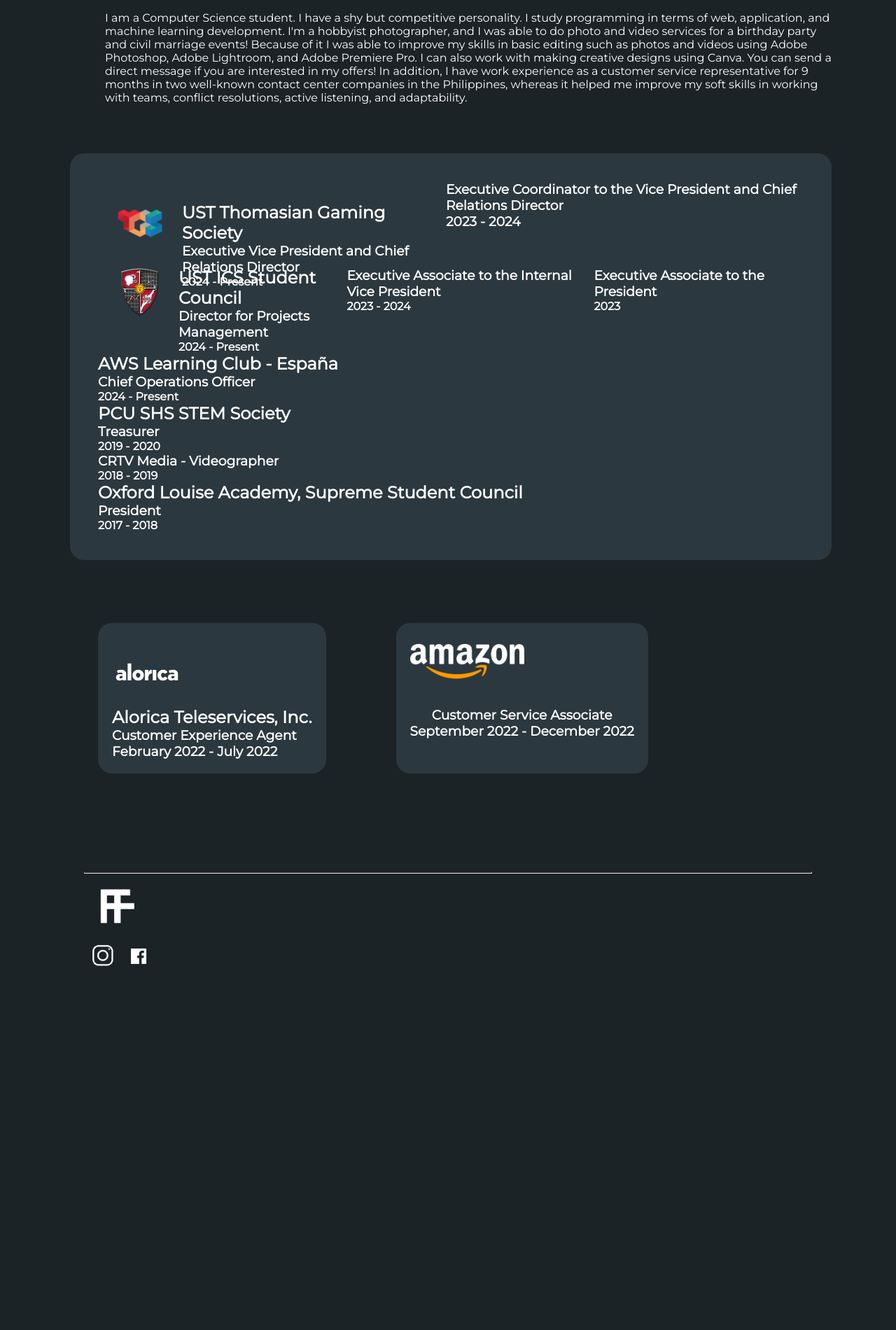
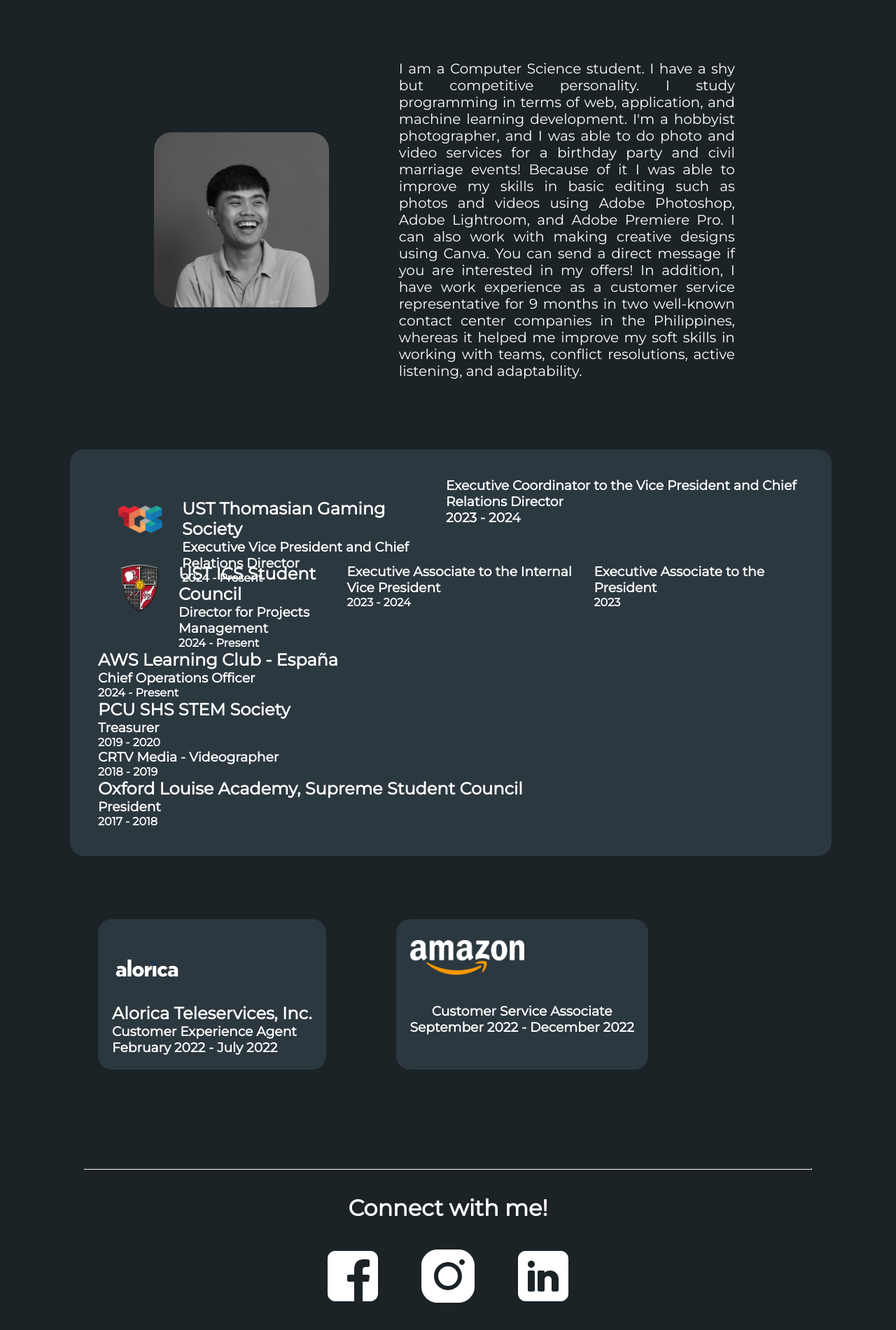
Before and after one commit to peuransiseu/my-portfolio, a plain HTML site: page website/html/index.html in a window 1280 px wide. Shown: the part 758-2658 px from the top of the page at 70% size. Before the commit the page ends 2278 px from the top, so only its background shows below. Drawn offline with Linux system fonts and the light colour scheme.

Commit message:
added design on about container, added logos on footer, centered it

```diff
--- a/website/html/index.html
+++ b/website/html/index.html
@@ -34,7 +34,8 @@
     </div>
 
     <div class="about-container">
-        <p>I am a Computer Science student. I have a shy but competitive personality.
+        <img src="../resources/myphoto2.jpg" id="myphoto2" alt="mypicture">
+        <p id="about-text">I am a Computer Science student. I have a shy but competitive personality.
             I study programming in terms of web, application, and machine learning development.
             I'm a hobbyist photographer, and I was able to do photo and video services for a birthday party and civil marriage events!
             Because of it I was able to improve my skills in basic editing such as photos and videos using Adobe Photoshop, Adobe Lightroom, and Adobe Premiere Pro.
@@ -45,7 +46,6 @@
     </div>
 
     <div class="orgs-container">
-
         <div id="tgs-container">
             <img src="../resources/tgs-logo.png" alt="tgslogo" id="tgslogo">
             <div id="tgs-text">
@@ -159,12 +159,14 @@
 
     <div class="footer">
         <hr class="solid">
-        <img src="../resources/FAF_nobg.png" alt="myLogo">
-        <div id="socials-logo">
-            <img src="../resources/instagram-logo.png" id="socials-logo" alt="socials-logo">
-            <img src="../resources/facebook-logo.png" id="socials-logo" alt="socials-logo">
+        <div id="footer-content">
+            <h1>Connect with me!</h1>
+            <div id="socials-logo">
+                <a href="https://facebook.com/fundaldesu"><img src="../resources/facebook-icon.svg" id="facebook-logo" alt="socials-logo"></a>
+                <a href="https://instagram.com/hahafundal"><img src="../resources/instagram-icon.svg" id="instagram-logo" alt="socials-logo"></a>
+                <a href="https://www.linkedin.com/in/francisfundal/"><img src="../resources/linkedin-icon.svg" id="linkedin-logo" alt="socials-logo"></a>
+            </div>
         </div>
-
     </div>
 
 
--- a/website/scripts/index.js
+++ b/website/scripts/index.js
@@ -2,8 +2,12 @@ let number = 1;
 
 // const button1 = document.querySelector('#test');
 const numberText = document.getElementById('numberText');
+const button1 = document.getElementById('test');
 
-const button1 = document.getElementById('test');
+
+const facebookBtn = document.getElementById('facebook-logo');
+const instagramBtn = document.getElementById('instagram-logo');
+const linkedinBtn = document.getElementById('linkedin-logo');
 
 button1.onclick = addNum;
 
@@ -13,3 +17,9 @@ function addNum(){
     console.log("This is Click Me button");
     numberText.innerText = number;
 }
+
+
+const facebookAccRoute = () => {
+
+
+}
--- a/website/styles/indexStyles.css
+++ b/website/styles/indexStyles.css
@@ -66,7 +66,8 @@ header #myLogo{
 .header-buttons button:active{
     cursor: pointer;
     color: wheat;
-    border-bottom: 2px solid wheat;
+    /* border-bottom: 2px solid wheat;  */
+    transform: scale(1.1);
 }
 
 
@@ -92,6 +93,14 @@ header #myLogo{
     font-size: 75px;
 }
 
+.container1 h1:hover{
+    cursor: default;
+    background: linear-gradient(to right, orange,red);
+    background-clip: text;
+    color: transparent;
+    transition: 0.4s ease-in-out;
+}
+
 .container1 p{
     position: relative;
     font-size: 30px;
@@ -106,37 +115,44 @@ header #myLogo{
     height: 550px;
 }
 
-
-.container2{
-   text-align: center;
-   border: black solid;
-   height: 600px;
-   border-radius: 20px;
-   margin-left: 100px;
-   margin-right: 100px;
-   padding: 30px;
+.about-container{
+    position: relative;
+    display: flex;
+    flex-direction: row;
+    left: 3.5%;
+    padding: 50px 75px 25px;
+    margin: 50px 200px;
+    border-radius: 20px;
+    /* background: #1b2327; */
+    align-items: center;
+    justify-content: center;
+    gap: 200px;
 }
 
-.container2 legend{
-    font-size: 50px;
+.about-container img{
+    position: relative;
+    display: flex;
+    border-radius: 5px;
+    filter: grayscale(100%);
+    width: 50px;
+    height: 50px;
+    transform: scale(5.0);
+    object-position: 50% 50%;
+    object-fit: contain;
 }
 
-.container2 img{
-    margin: 20px;
-    height: 120px;
+#about-text{
+    font-size: 20px;
+    display: flex;
+    position: relative;
+    width: 70%;
+    text-align:justify;
+
 }
 
-.about-container{
-    position: relative;
-    width: 89%;
-    padding: 10px 50px 25px;
-    margin: 20px 100px;
-    border-radius: 20px;
-    /* background: #1b2327; */
-}
-
-.about-container legend{
-    font-size: 40px;
+.about-container img:hover{
+    filter: grayscale(0%);
+    transition: 0.3s ease;
 }
 
 .orgs-container{
@@ -281,23 +297,31 @@ hr.solid{
     margin-top: 50px;
 }
 
-
-
-.footer img{
-    position: absolute;
-    height: 90px;
+.footer hr{
+    margin-bottom: 35px;
 }
 
-.footer #socials-logo{
+#footer-content{
     position: relative;
-    flex-direction: row;
-    top: 40px;
-    height: 40%;
-    margin: 10px 5px;
+    display: flex;
+    flex-direction: column;
+    justify-content: center;
+    align-items: center;
 }
 
-#socials-logo:hover{
+#socials-logo{
+    position: relative;
+    display: flex;
+    flex-direction: row;
+    margin-top: 20px;
+    gap: 40px;
+    padding: 10px;
+}
+
+#facebook-logo:hover, #instagram-logo:hover, #linkedin-logo:hover{
     cursor: pointer;
+    transform: scale(1.1);
+    transition: 0.5s ease;
 }
 
 
```
Also changed, not shown: website/resources/facebook-icon.svg (added), website/resources/instagram-icon.svg (added), website/resources/linkedin-icon.svg (added), website/resources/myphoto2.jpg (added).
